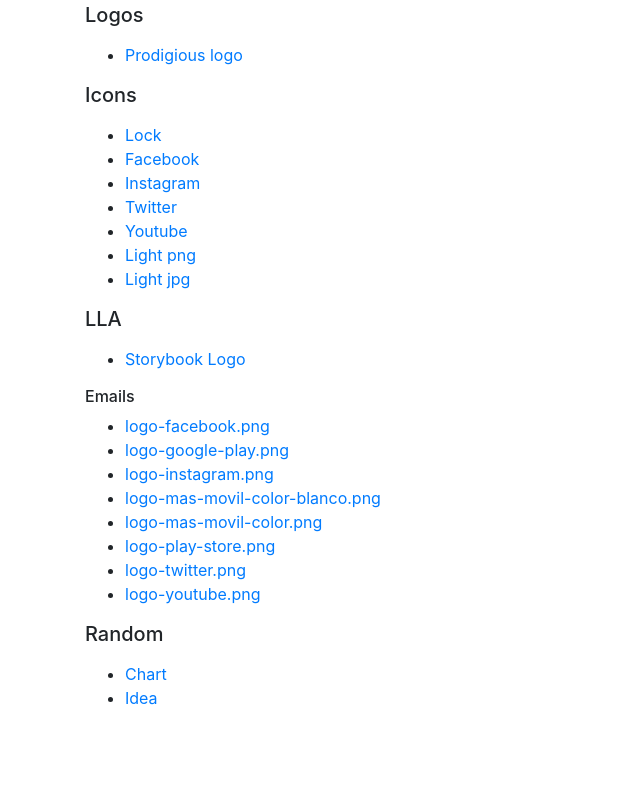
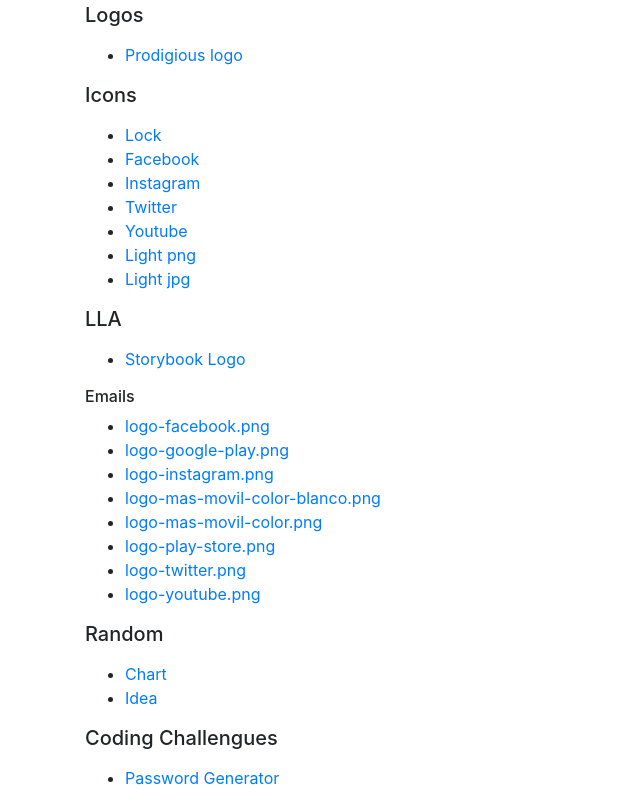
Before and after one commit to hijuliancode/utils-images, a plain HTML site: page index.html in a window 1280 px wide. Shown: the part 527-1333 px from the top of the page, without its empty margins (0-640 px from the left). Before the commit the page ends 1253 px from the top, so only its background shows below. Drawn offline with nearby package versions, Linux system fonts and the light colour scheme.

```diff
--- a/index.html
+++ b/index.html
@@ -80,6 +80,13 @@
                 <li><a target="_blank" href="./random/random-idea.png">Idea</a></li>
             </ul>
         </div>
+
+        <h5 class="mb-3">Coding Challengues</h5>
+        <div>
+            <ul>
+                <li><a target="_blank" href="./CodingChallengues/qventus-pg.png">Password Generator</a></li>
+            </ul>
+        </div>
     </div>
 
     <!-- JS, Popper.js, and jQuery -->
```
Also changed, not shown: CodingChallengues/qventus-pg.png (added).
